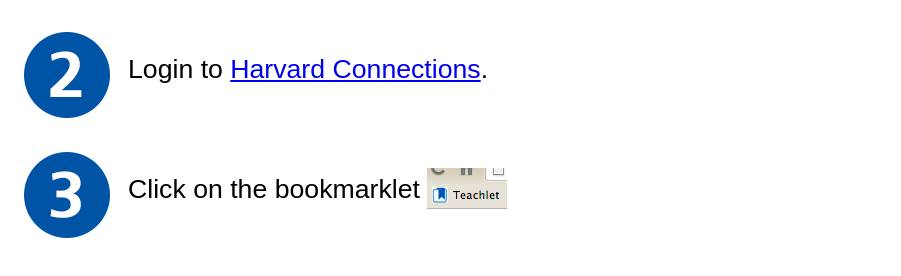
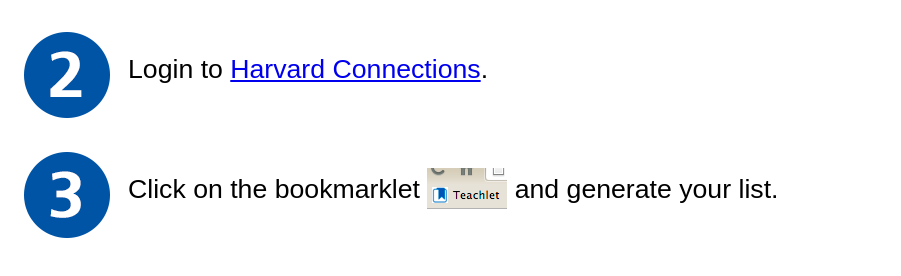
Before and after one commit to haehn/Teachlet, a plain HTML site: page index.html in a window 1280 px wide. Shown: the part 408-684 px from the top of the page, without its empty margins (0-901 px from the left). Drawn offline with Linux system fonts and the light colour scheme.

Commit message:
Add soem text.

```diff
--- a/index.html
+++ b/index.html
@@ -27,7 +27,7 @@
  <div style='padding:20px'>Hi TF! This will help you memorize the names of your section students.</div>
  <div><img src='1.png' style='vertical-align:middle'><span>Drag this bookmarklet <a href='' id='bookmarklet' alt='Teachlet' title='Teachlet'><img src='bookmark.png' width=50 alt='Teachlet'></a> to your bookmarks!</span></div>
  <div><img src='2.png' style='vertical-align:middle'><span>Login to <a href="https://connections.harvard.edu/" target="_blank">Harvard Connections</a>.</span></div>
- <div><img src='3.png' style='vertical-align:middle'><span>Click on the bookmarklet <img src='bookmarklet.png' style='vertical-align:middle'></span></div>
+ <div><img src='3.png' style='vertical-align:middle'><span>Click on the bookmarklet <img src='bookmarklet.png' style='vertical-align:middle'></span> and generate your list.</div>
 
  <div id="gallerytext" style='display: none'>
   <div></div>
```
